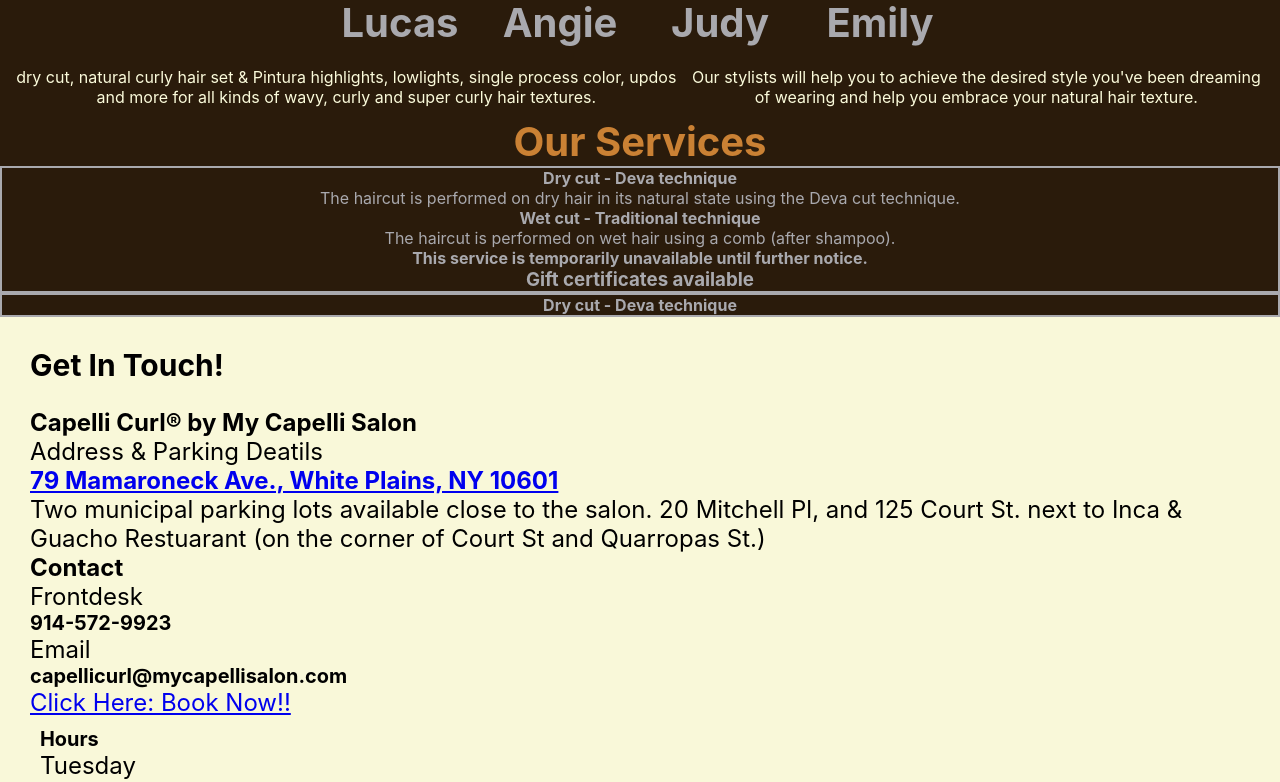
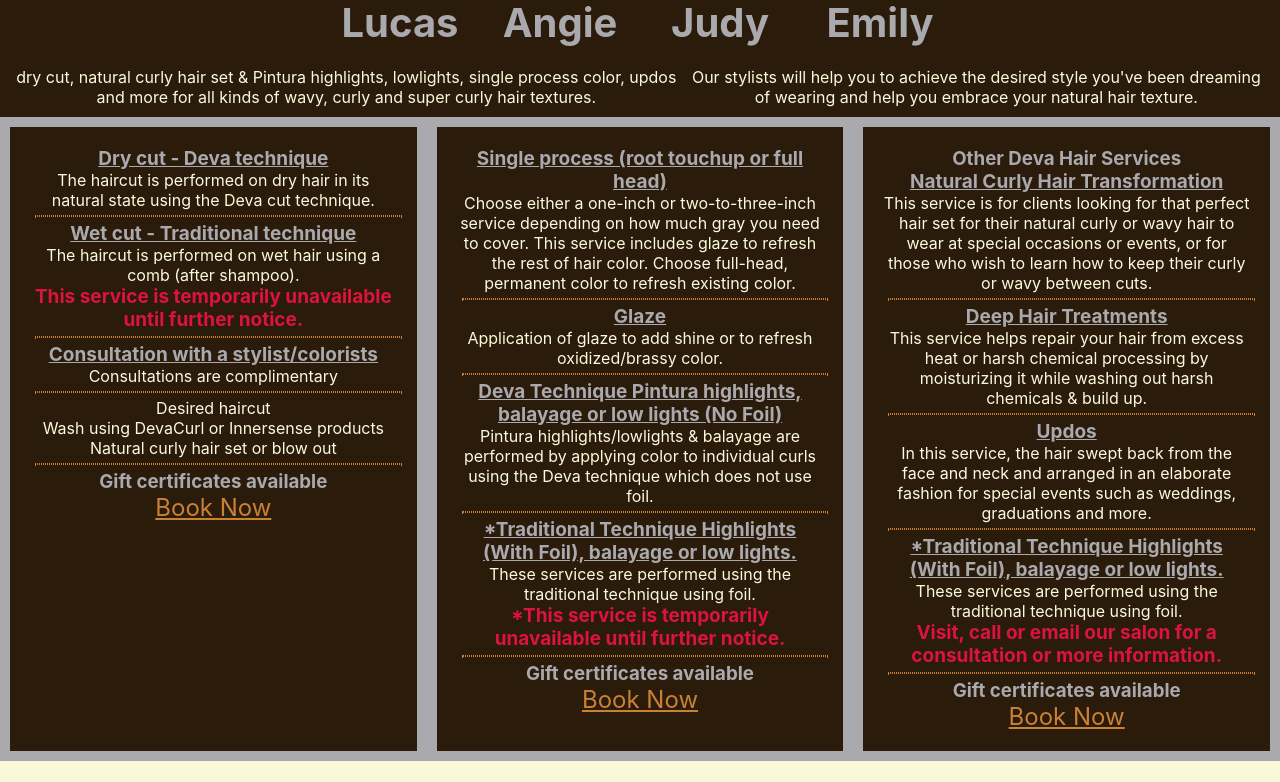
Before and after one commit to alexJSanchez/micapelli, a React (Create React App) app: page / in a window 1280 px wide. Shown: the part 1010-1792 px from the top of the page. Built offline with nearby package versions, Linux system fonts and the light colour scheme.

Commit message:
service section completed

```diff
--- a/src/App.css
+++ b/src/App.css
@@ -42,6 +42,12 @@
 		transform: rotate(360deg);
 	}
 }
+.dotted-border {
+	width: 100%;
+	height: 1px;
+	border: 1px dotted #ca8134;
+	margin: 5px;
+}
 .main {
 	font-size: 18px;
 }
@@ -74,11 +80,24 @@
 
 .employee-card-image {
 	border-radius: 50%;
-
 	width: 150px;
 	height: 150px;
 }
+
+.services-containers {
+	h4 {
+		font-size: 19px;
+	}
+	p {
+		color: #fbfbdb;
+	}
+}
+
 @media only screen and (min-width: 768px) {
+	.services {
+		display: grid;
+		grid-template-columns: 1fr 1fr 1fr;
+	}
 	.team-text-container {
 		flex-direction: row;
 	}
--- /dev/null
+++ b/src/components/services.js
@@ -0,0 +1,148 @@
+import React from "react";
+
+function Services() {
+	return (
+		<div className="services">
+			<div
+				className="services-containers"
+				style={{ border: "solid 10px", padding: "20px 20px" }}
+			>
+				<h4 style={{ textDecoration: "underline" }}>
+					Dry cut - Deva technique
+				</h4>
+				<p>
+					The haircut is performed on dry hair in its natural state using the
+					Deva cut technique.
+				</p>
+				<div className="dotted-border"></div>
+				<h4 style={{ textDecoration: "underline" }}>
+					Wet cut - Traditional technique
+				</h4>
+				<p>
+					The haircut is performed on wet hair using a comb (after shampoo).{" "}
+				</p>
+				<h4 style={{ color: "crimson" }}>
+					This service is temporarily unavailable until further notice.
+				</h4>
+				<div className="dotted-border"></div>
+				<h4 style={{ textDecoration: "underline" }}>
+					Consultation with a stylist/colorists
+				</h4>
+
+				<p>Consultations are complimentary</p>
+				<div className="dotted-border"></div>
+				<p>Desired haircut</p>
+
+				<p>Wash using DevaCurl or Innersense products</p>
+
+				<p>Natural curly hair set or blow out</p>
+				<div className="dotted-border"></div>
+				<h3>Gift certificates available</h3>
+				<a
+					style={{ color: "#ca8134", fontSize: "24px" }}
+					href="https://www.vagaro.com/mycapellisaloninc"
+				>
+					Book Now
+				</a>
+			</div>
+
+			<div
+				className="services-containers"
+				style={{ border: "solid 10px", padding: "20px 20px" }}
+			>
+				<h4 style={{ textDecoration: "underline" }}>
+					Single process (root touchup or full head)
+				</h4>
+				<p>
+					Choose either a one-inch or two-to-three-inch service depending on how
+					much gray you need to cover. This service includes glaze to refresh
+					the rest of hair color. Choose full-head, permanent color to refresh
+					existing color.
+				</p>
+				<div className="dotted-border"></div>
+				<h4 style={{ textDecoration: "underline" }}>Glaze</h4>
+				<p>
+					Application of glaze to add shine or to refresh oxidized/brassy color.
+				</p>
+				<div className="dotted-border"></div>
+				<h4 style={{ textDecoration: "underline" }}>
+					Deva Technique Pintura highlights, balayage or low lights (No Foil)
+				</h4>
+				<p>
+					Pintura highlights/lowlights & balayage are performed by applying
+					color to individual curls using the Deva technique which does not use
+					foil.
+				</p>
+				<div className="dotted-border"></div>
+				<h4 style={{ textDecoration: "underline" }}>
+					*Traditional Technique Highlights (With Foil), balayage or low lights.
+				</h4>
+				<p>
+					These services are performed using the traditional technique using
+					foil.
+				</p>
+				<h4 style={{ color: "crimson" }}>
+					*This service is temporarily unavailable until further notice.
+				</h4>
+				<div className="dotted-border"></div>
+				<h3>Gift certificates available </h3>
+				<a
+					style={{ color: "#ca8134", fontSize: "24px" }}
+					href="https://www.vagaro.com/mycapellisaloninc"
+				>
+					Book Now
+				</a>
+			</div>
+			<div
+				className="services-containers"
+				style={{ border: "solid 10px", padding: "20px 20px" }}
+			>
+				<h3>Other Deva Hair Services</h3>
+				<h4 style={{ textDecoration: "underline" }}>
+					Natural Curly Hair Transformation
+				</h4>
+				<p>
+					This service is for clients looking for that perfect hair set for
+					their natural curly or wavy hair to wear at special occasions or
+					events, or for those who wish to learn how to keep their curly or wavy
+					between cuts.
+				</p>
+				<div className="dotted-border"></div>
+				<h4 style={{ textDecoration: "underline" }}>Deep Hair Treatments</h4>
+				<p>
+					This service helps repair your hair from excess heat or harsh chemical
+					processing by moisturizing it while washing out harsh chemicals &
+					build up.
+				</p>
+				<div className="dotted-border"></div>
+				<h4 style={{ textDecoration: "underline" }}>Updos</h4>
+				<p>
+					In this service, the hair swept back from the face and neck and
+					arranged in an elaborate fashion for special events such as weddings,
+					graduations and more.
+				</p>
+				<div className="dotted-border"></div>
+				<h4 style={{ textDecoration: "underline" }}>
+					*Traditional Technique Highlights (With Foil), balayage or low lights.
+				</h4>
+				<p>
+					These services are performed using the traditional technique using
+					foil.
+				</p>
+				<h4 style={{ color: "crimson" }}>
+					Visit, call or email our salon for a consultation or more information.
+				</h4>
+				<div className="dotted-border"></div>
+				<h3>Gift certificates available </h3>
+				<a
+					style={{ color: "#ca8134", fontSize: "24px" }}
+					href="https://www.vagaro.com/mycapellisaloninc"
+				>
+					Book Now
+				</a>
+			</div>
+		</div>
+	);
+}
+
+export default Services;
--- a/src/components/team.js
+++ b/src/components/team.js
@@ -1,7 +1,9 @@
 import React from "react";
+import Services from "./services";
 import pedro from "../pedro_working.jpg";
 import angie from "../angie_working.jpg";
 import lucas from "../lucas_image.png";
+import judy from "../judy.png";
 function Team() {
 	return (
 		<div className="team">
@@ -32,7 +34,7 @@
 						<h2>Angie</h2>
 					</div>
 					<div>
-						<img className="employee-card-image" src={lucas}></img>
+						<img className="employee-card-image" src={judy}></img>
 						<p>Stylists</p>
 						<h2>Judy</h2>
 					</div>
@@ -54,27 +56,7 @@
 					dreaming of wearing and help you embrace your natural hair texture.
 				</p>
 			</div>
-			<div className="services-caontainer">
-				<h2 style={{ color: "#ca8134" }}>Our Services</h2>
-			</div>
-			<div className="services">
-				<div style={{ border: "solid 2px", padding: "0px 20px" }}>
-					<h4>Dry cut - Deva technique</h4>
-					<p>
-						The haircut is performed on dry hair in its natural state using the
-						Deva cut technique.
-					</p>
-					<h4>Wet cut - Traditional technique</h4>
-					<p>
-						The haircut is performed on wet hair using a comb (after shampoo).{" "}
-					</p>
-					<h4>This service is temporarily unavailable until further notice.</h4>
-					<h3>Gift certificates available</h3>
-				</div>
-				<div style={{ border: "solid 2px" }}>
-					<h4 className="">Dry cut - Deva technique</h4>
-				</div>
-			</div>
+			<Services />
 		</div>
 	);
 }
```
Also changed, not shown: src/judy.png (added).
